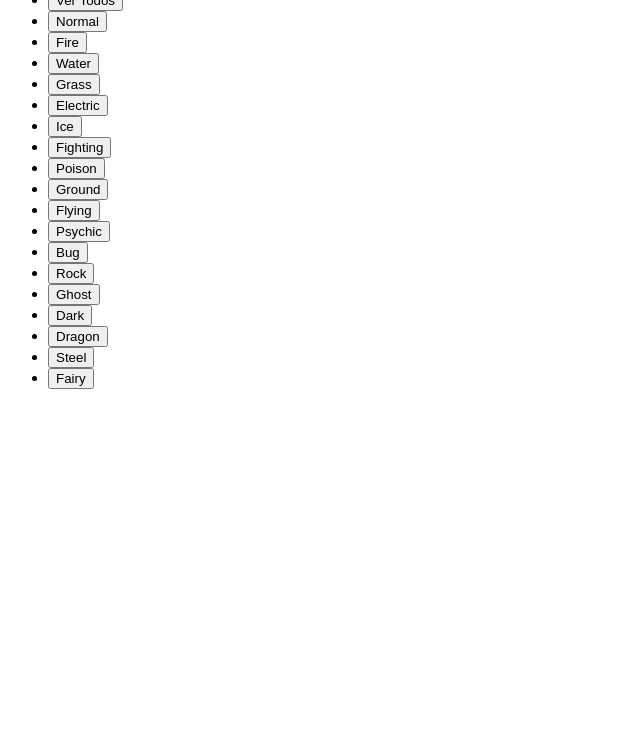
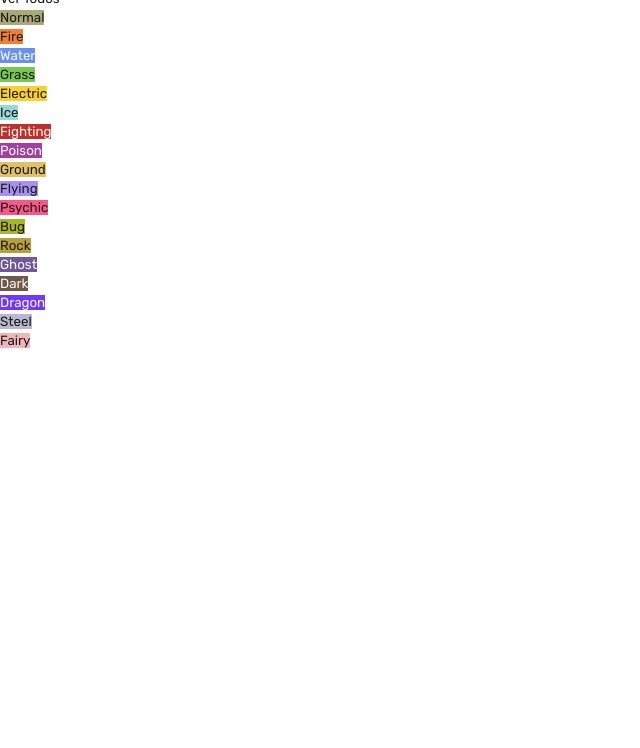
Before and after one commit to Edd0-8/PokeDex-ApiConsumed, a plain HTML site: page index.html in a window 1280 px wide. Shown: the part 52-800 px from the top of the page, without its empty margins (0-640 px from the left). Drawn offline with Linux system fonts and the light colour scheme.

Commit message:
Agregado de estilos css inicial

```diff
--- /dev/null
+++ b/css/main.css
@@ -0,0 +1,133 @@
+@import url('https://fonts.googleapis.com/css2?family=Rubik:wght@300;400;500;600;700;800;900&display=swap');
+
+:root {
+    --clr-black: #1c1c1c;
+    --clr-gray: #ececec;
+    --clr-white: #f7f7f7;
+    --type-normal: #A8A878;
+    --type-fire: #F08030;
+    --type-water: #6890F0;
+    --type-grass: #78C850;
+    --type-electric: #F8D030;
+    --type-ice: #98D8D8;
+    --type-fighting: #C03028;
+    --type-poison: #A040A0;
+    --type-ground: #E0C068;
+    --type-flying: #A890F0;
+    --type-psychic: #F85888;
+    --type-bug: #A8B820;
+    --type-rock: #B8A038;
+    --type-ghost: #705898;
+    --type-dark: #705848;
+    --type-dragon: #7038F8;
+    --type-steel: #B8B8D0;
+    --type-fairy: #F0B6BC;
+}
+
+* {
+    margin: 0;
+    padding: 0;
+    box-sizing: border-box;
+    color: var(--clr-black);
+    font-family: 'Rubik', sans-serif;
+}
+
+ul {
+    list-style-type: none;
+}
+
+button {
+    background-color: transparent;
+    border: 0;
+    border-radius: 0;
+}
+
+.normal {
+    background-color: var(--type-normal);
+    color: var(--clr-black);
+}
+
+.fire {
+    background-color: var(--type-fire);
+    color: var(--clr-black);
+}
+
+.water {
+    background-color: var(--type-water);
+    color: var(--clr-white);
+}
+
+.grass {
+    background-color: var(--type-grass);
+    color: var(--clr-black);
+}
+
+.electric {
+    background-color: var(--type-electric);
+    color: var(--clr-black);
+}
+
+.ice {
+    background-color: var(--type-ice);
+    color: var(--clr-black);
+}
+
+.fighting {
+    background-color: var(--type-fighting);
+    color: var(--clr-white);
+}
+
+.poison {
+    background-color: var(--type-poison);
+    color: var(--clr-white);
+}
+
+.ground {
+    background-color: var(--type-ground);
+    color: var(--clr-black);
+}
+
+.flying {
+    background-color: var(--type-flying);
+    color: var(--clr-black);
+}
+
+.psychic {
+    background-color: var(--type-psychic);
+    color: var(--clr-black);
+}
+
+.bug {
+    background-color: var(--type-bug);
+    color: var(--clr-black);
+}
+
+.rock {
+    background-color: var(--type-rock);
+    color: var(--clr-black);
+}
+
+.ghost {
+    background-color: var(--type-ghost);
+    color: var(--clr-white);
+}
+
+.dark {
+    background-color: var(--type-dark);
+    color: var(--clr-white);
+}
+
+.dragon {
+    background-color: var(--type-dragon);
+    color: var(--clr-white);
+}
+
+.steel {
+    background-color: var(--type-steel);
+    color: var(--clr-black);
+}
+
+.fairy {
+    background-color: var(--type-fairy);
+    color: var(--clr-black);
+}
--- a/index.html
+++ b/index.html
@@ -3,13 +3,14 @@
 <head>
     <meta charset="UTF-8">
     <meta name="viewport" content="width=device-width, initial-scale=1.0">
-    <title>Document</title>
+    <link rel="stylesheet" href="./css/main.css">
+    <title>PokeDex</title>
 </head>
 <body>
 
     <header>
         <nav class="nav">
-            <img src="" alt="">
+            <img src="./img/logo.png" alt="">
             <ul class="nav-list">
                 <li class="nav-item"><button class="btn btn-header" id="ver-todos">Ver Todos</button></li>
                 <li class="nav-item"><button class="btn btn-header normal" id="normal">Normal</button></li>
```
Also changed, not shown: img/logo.png (added), js/main.js (added).
